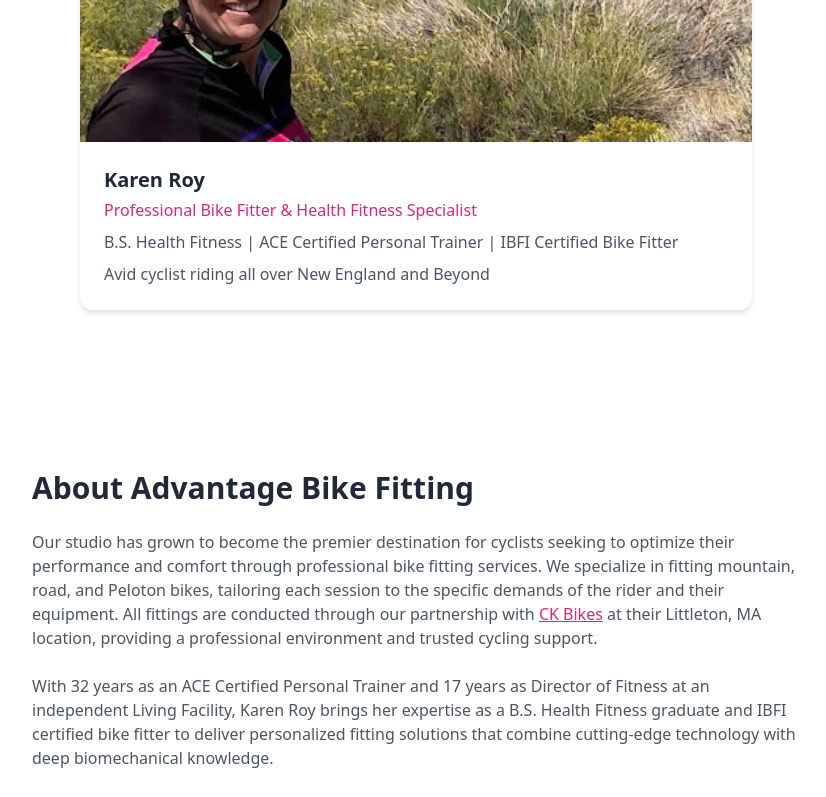
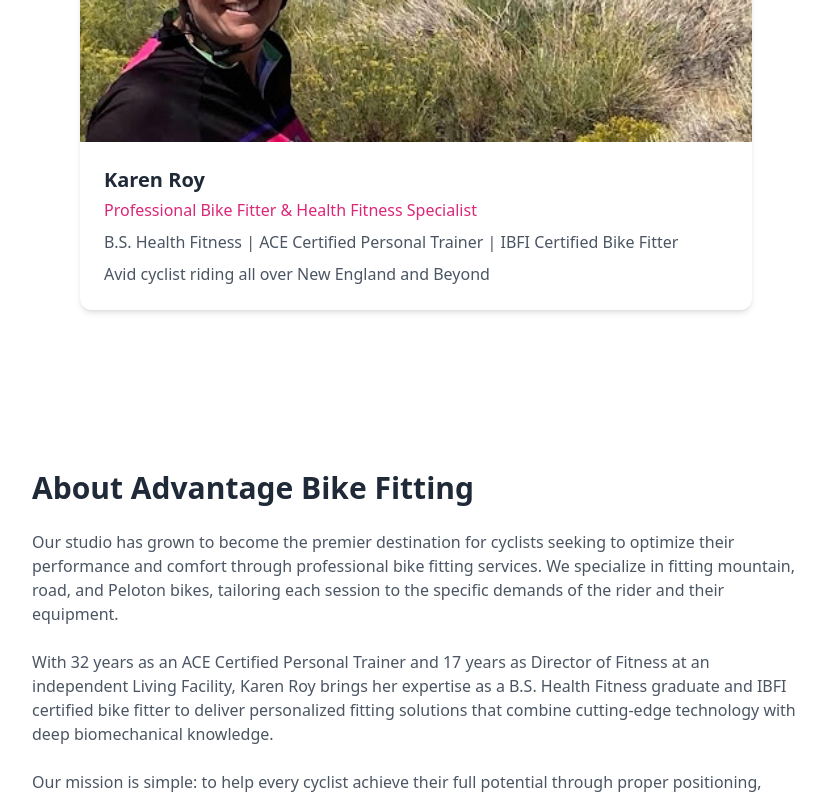
Before and after one commit to JakeCoombes/website-playground, a React (Vite) app: page / in a window 1280 px wide. Shown: the part 2000-2797 px from the top of the page, without its empty margins (224-1050 px from the left). Built offline with nearby package versions, Linux system fonts and the light colour scheme.

Commit message:
deleted all addressed & references to CK Bike. modified banner sizing. added new icon.

```diff
--- a/index.html
+++ b/index.html
@@ -2,7 +2,7 @@
 <html lang="en">
   <head>
     <meta charset="UTF-8" />
-    <link rel="icon" type="image/svg+xml" href="/vite.svg" />
+    <link rel="icon" type="image/svg+xml" href="/bike.svg" />
     <meta name="viewport" content="width=device-width, initial-scale=1.0" />
     <title>Advantage Bike Fitting</title>
   </head>
--- a/src/KarenBikeFittingServices.tsx
+++ b/src/KarenBikeFittingServices.tsx
@@ -160,9 +160,9 @@ const KarenBikeFittingServices = () => {
         <header className="bg-white shadow-sm fixed w-full z-50">
           <div className="container mx-auto px-4 py-3 flex justify-between items-center">
             <div className="flex items-center">
-              <h1 className="text-2xl font-bold text-purple-700">
+              <h1 className="text-lg sm:text-2xl font-bold text-purple-700 leading-tight">
                 Advantage Bike Fitting{" "}
-                <span className="text-base font-bold text-purple-700 align-middle">
+                <span className="block sm:inline text-xs sm:text-base font-semibold">
                   by Karen Roy
                 </span>
               </h1>
@@ -398,10 +398,7 @@ const KarenBikeFittingServices = () => {
                   seeking to optimize their performance and comfort through professional
                   bike fitting services. We specialize in fitting mountain, road, and
                   Peloton bikes, tailoring each session to the specific demands of the
-                  rider and their equipment. All fittings are conducted through our
-                  partnership with <a href="https://ckbikes.com/" target="_blank" rel="noopener noreferrer" className="text-pink-600 underline hover:text-pink-800">CK Bikes</a> {" "}
-                  at their Littleton, MA location, providing a professional environment
-                  and trusted cycling support.
+                  rider and their equipment.
                 </p>
                 <p className="text-gray-600 mb-6">
                   With 32 years as an ACE Certified Personal Trainer and 17 years
@@ -532,7 +529,7 @@ const KarenBikeFittingServices = () => {
                   about our services.
                 </p>
                 <div className="space-y-6 mb-8">
-                  <div className="flex items-start">
+                  <div className="flex items-start hidden">                                                         {/* Hidden since we don't have a physical location */}
                     <div className="bg-pink-100 rounded-full p-3 mr-4">
                       <i className="fas fa-map-marker-alt text-pink-600"></i>
                     </div>
```
Also changed, not shown: public/bike.svg (added).
